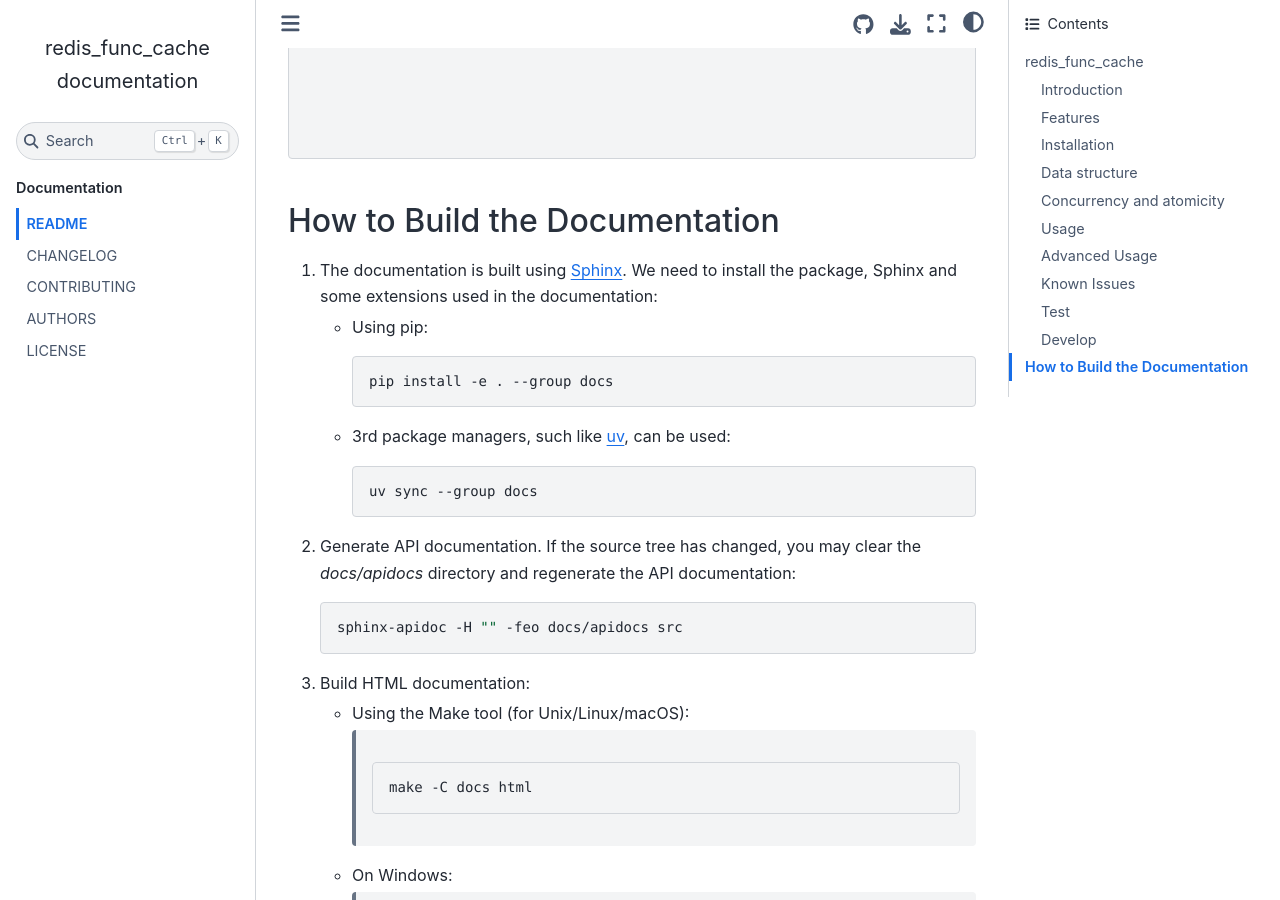
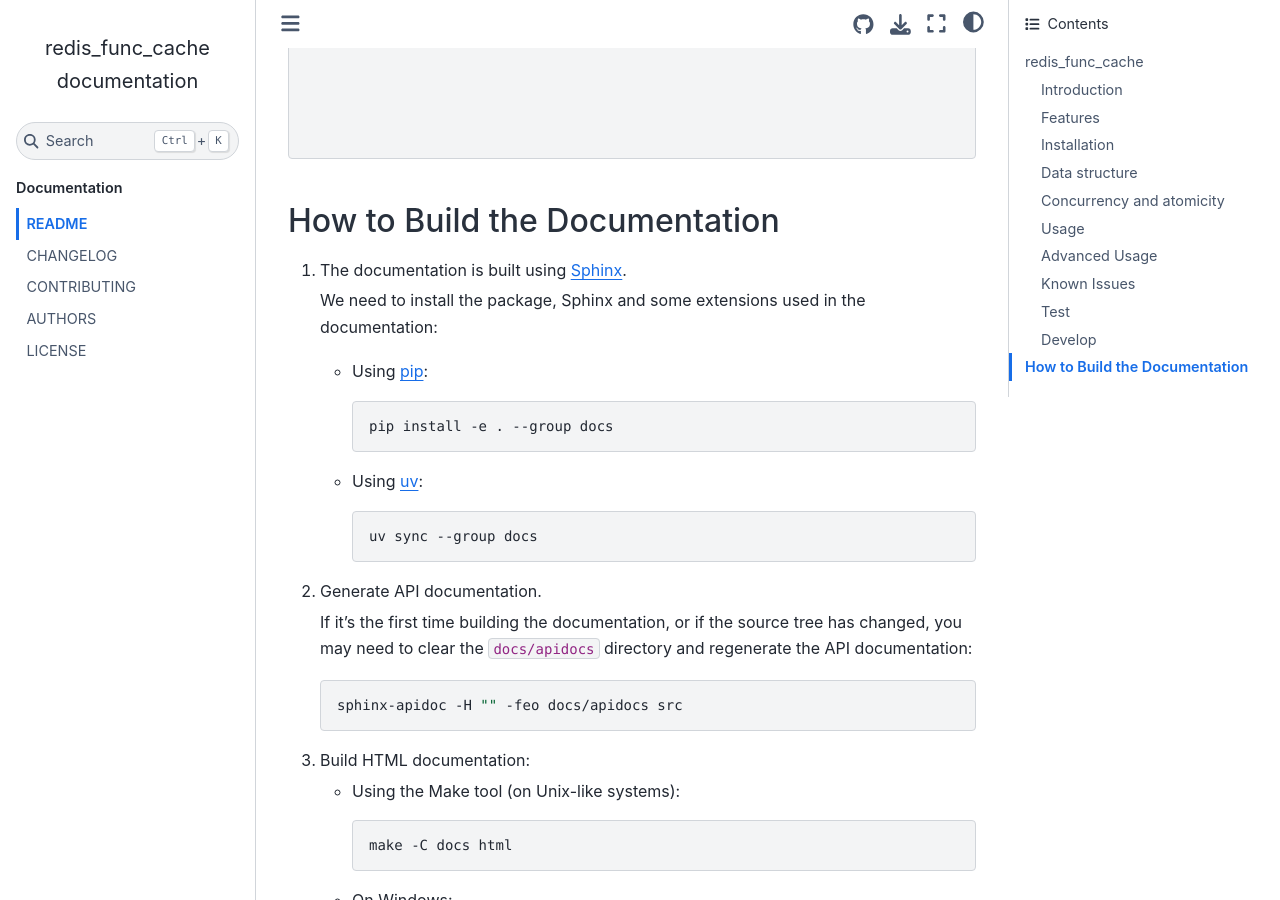
Before and after one commit to tanbro/redis_func_cache, a Sphinx documentation site: the page built from docs/README.rst, in a window 1280 px wide and 900 px high, scrolled down 31278 px. Built offline with Sphinx 7.4.7 and the Sphinx Book theme 1.1.4, drawn with Linux system fonts in a browser that asks for light colours; pages that are not in the unit, such as notebooks, are missing from menus.

Commit message:
docs(readme): improve documentation build instructions
- Add missing blank line after section header
- Update pip and uv installation commands formatting
- Clarify when to clear docs/apidocs directory
- Improve Make command examples for Unix and Windows
- Add pip reference link
- Fix minor formatting issues in code blocks

```diff
--- a/docs/README.rst
+++ b/docs/README.rst
@@ -8,22 +8,24 @@ How to Build the Documentation
 ==============================
 
 #. The documentation is built using `Sphinx <https://www.sphinx-doc.org/>`_.
+
    We need to install the package, Sphinx and some extensions used in the documentation:
 
-   * Using pip:
+   * Using `pip`_:
 
      .. code:: sh
 
         pip install -e . --group docs
 
-   * 3rd package managers, such like `uv`_, can be used:
+   * Using `uv`_:
 
      .. code:: sh
 
         uv sync --group docs
 
 #. Generate API documentation.
-   If the source tree has changed, you may clear the `docs/apidocs` directory and regenerate the API documentation:
+
+   If it's the first time building the documentation, or if the source tree has changed, you may need to clear the ``docs/apidocs`` directory and regenerate the API documentation:
 
    .. code:: sh
 
@@ -31,17 +33,17 @@ How to Build the Documentation
 
 #. Build HTML documentation:
 
-   * Using the Make tool (for Unix/Linux/macOS):
+   * Using the Make tool (on Unix-like systems):
 
-      .. code:: sh
+     .. code:: sh
 
-         make -C docs html
+        make -C docs html
 
    * On Windows:
 
-      .. code:: bat
+     .. code:: bat
 
-         docs\make html
+        docs\make html
 
 The built static website is located at ``docs/_build/html``. You can serve it with a simple HTTP server:
 
```
Also changed, not shown: other parts of docs/README.rst (+1 -0 lines).
